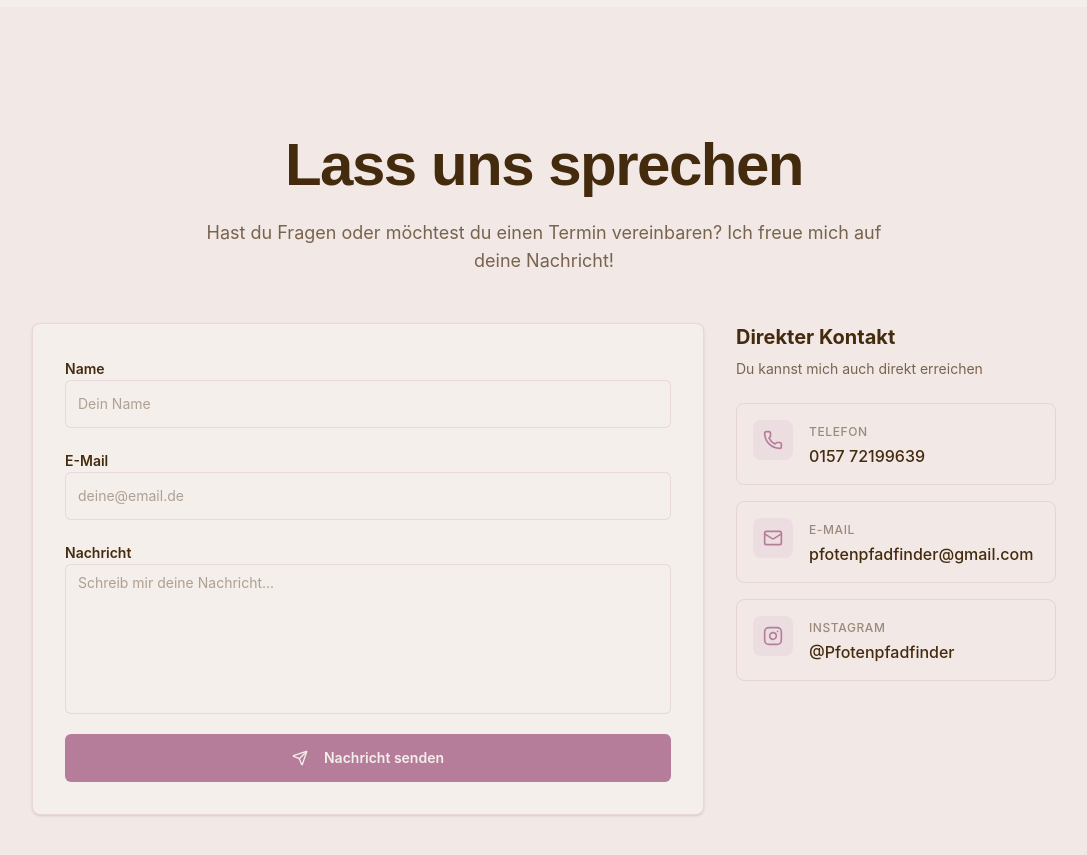
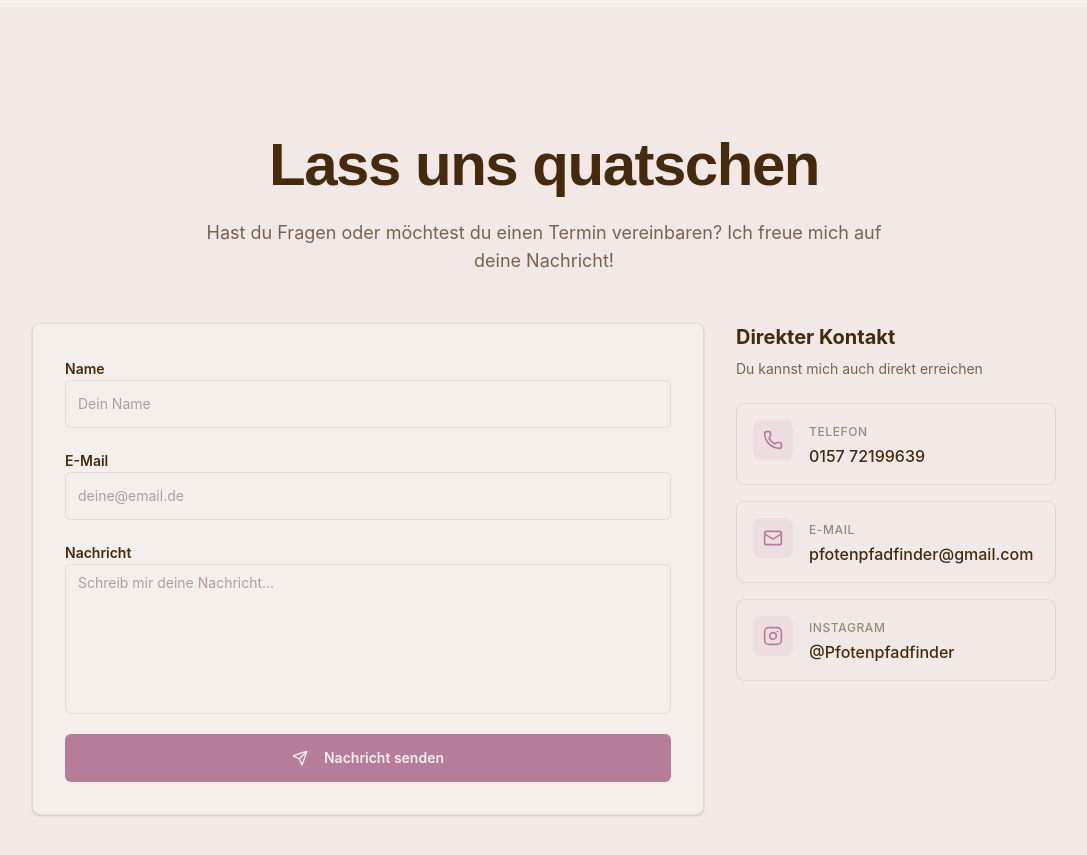
Before and after one commit to Flofrstr/pfotenpfadfinder, a Next.js app: page / in a window 1280 px wide. Shown: the part 4740-5595 px from the top of the page, without its empty margins (96-1183 px from the left). Built offline with nearby package versions, Linux system fonts and the light colour scheme; a web font is replaced by a local one.

Commit message:
Update Contact Section text for a more casual tone

```diff
--- a/components/contact-section.tsx
+++ b/components/contact-section.tsx
@@ -52,7 +52,7 @@ export function ContactSection() {
         <div className="mb-12 flex flex-col items-center justify-center space-y-4 text-center">
           <div className="space-y-2">
             <h2 className="mb-6 text-4xl font-bold tracking-tight md:text-5xl lg:text-6xl">
-              Lass uns sprechen
+              Lass uns quatschen
             </h2>
             <p className="text-foreground/70 max-w-[700px] md:text-lg">
               Hast du Fragen oder möchtest du einen Termin vereinbaren? Ich freue mich auf deine
```
